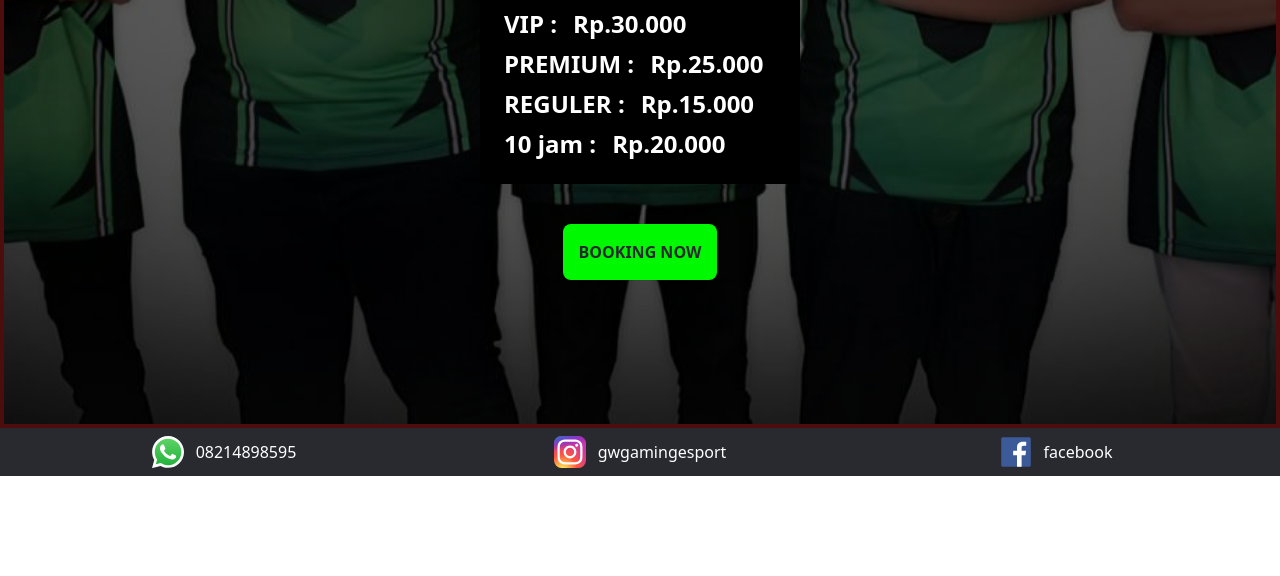
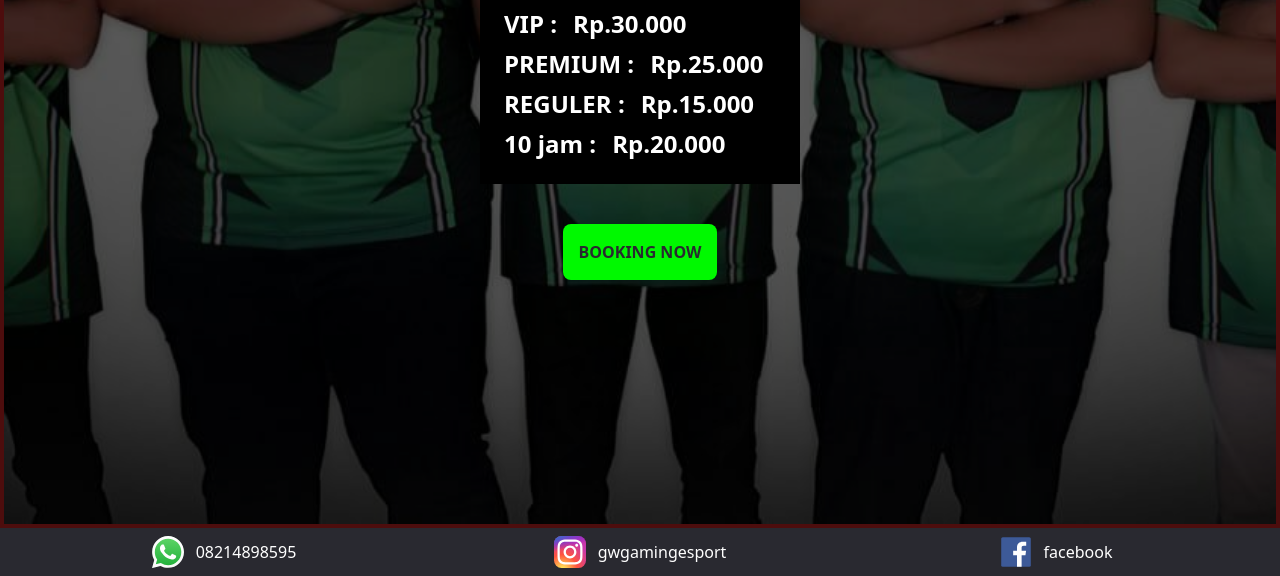
Before and after one commit to ikhlasdansantai/GW-Esport, a website: page public/pages/price.html in a window 1280 px wide. Shown: the part 772-1348 px from the top of the page. Before the commit the page ends 1248 px from the top, so only its background shows below. Drawn offline with Linux system fonts and the light colour scheme.

Commit message:
change vh again

```diff
--- a/public/pages/price.html
+++ b/public/pages/price.html
@@ -8,6 +8,11 @@
     <link rel="stylesheet" href="../../src/css/baseStyle.css" />
   </head>
   <body>
+    <style>
+      #price-bg {
+        height: 1300px;
+      }
+    </style>
     <header class="font-Schibsted overflow-hidden">
       <nav id="navbar" class="bg-active px-4 fixed top-0 left-0 right-0 z-50">
         <div class="max-w-screen-xl flex flex-wrap items-center justify-between mx-auto">
@@ -50,7 +55,7 @@
       <div id="header-bg" class="relative w-full">
         <div id="headerBG" alt="Header BG" class="block w-full">
           <figure class="brightness-[.35] overflow-y-auto">
-            <img src="../assets/Images/pricelist-bg.jpg" alt="PriceBG" class="lg:h-[1200px] block w-full object-cover border-4 border-red-600" />
+            <img id="price-bg" src="../assets/Images/pricelist-bg.jpg" alt="PriceBG" class="sm:h-[1200px] block w-full object-cover border-4 border-red-600" />
           </figure>
         </div>
         <div class="flex flex-col text-left justify-center items-start text-white absolute top-0 left-0 w-full py-40 p-standart">
```
Also changed, not shown: public/css/output.css.
